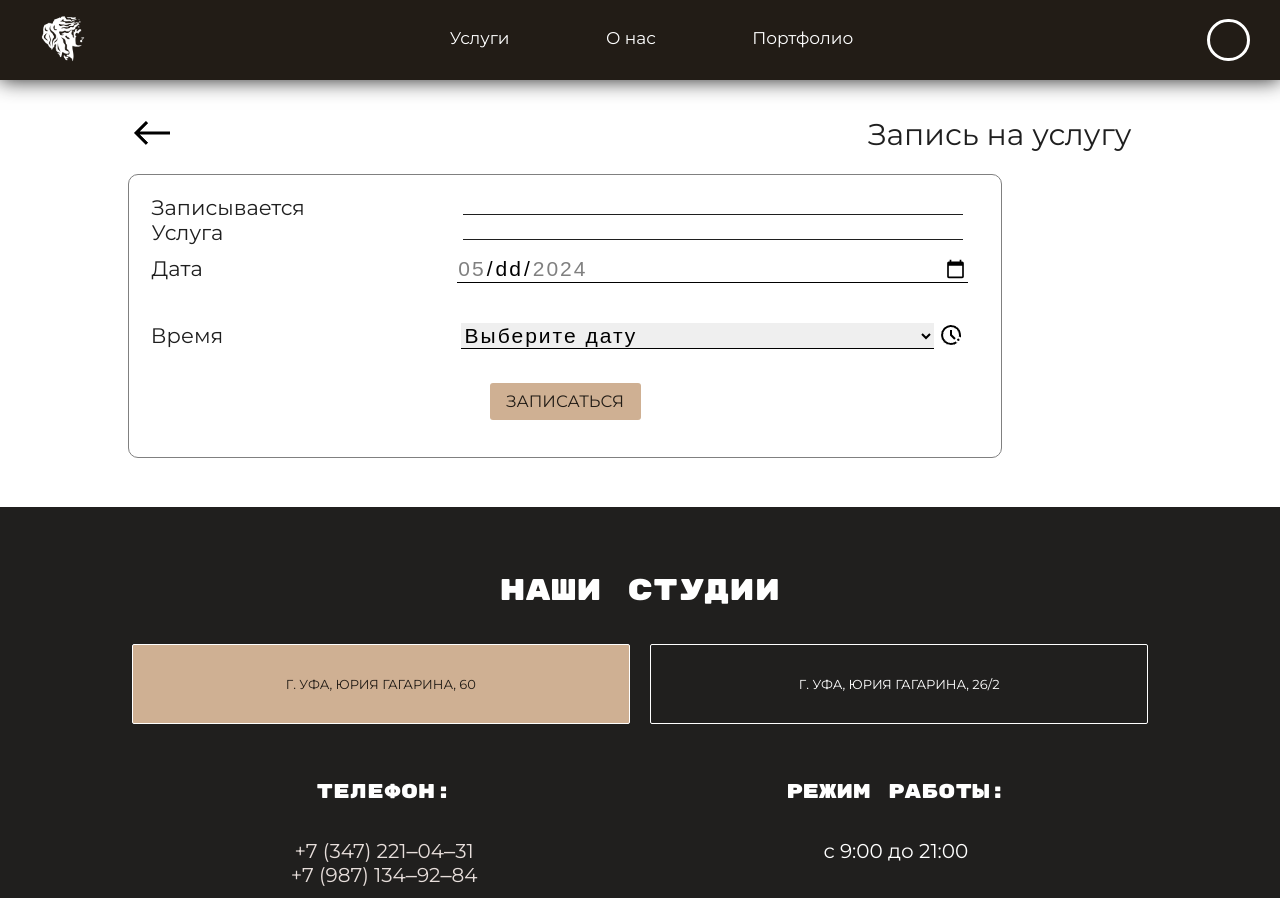
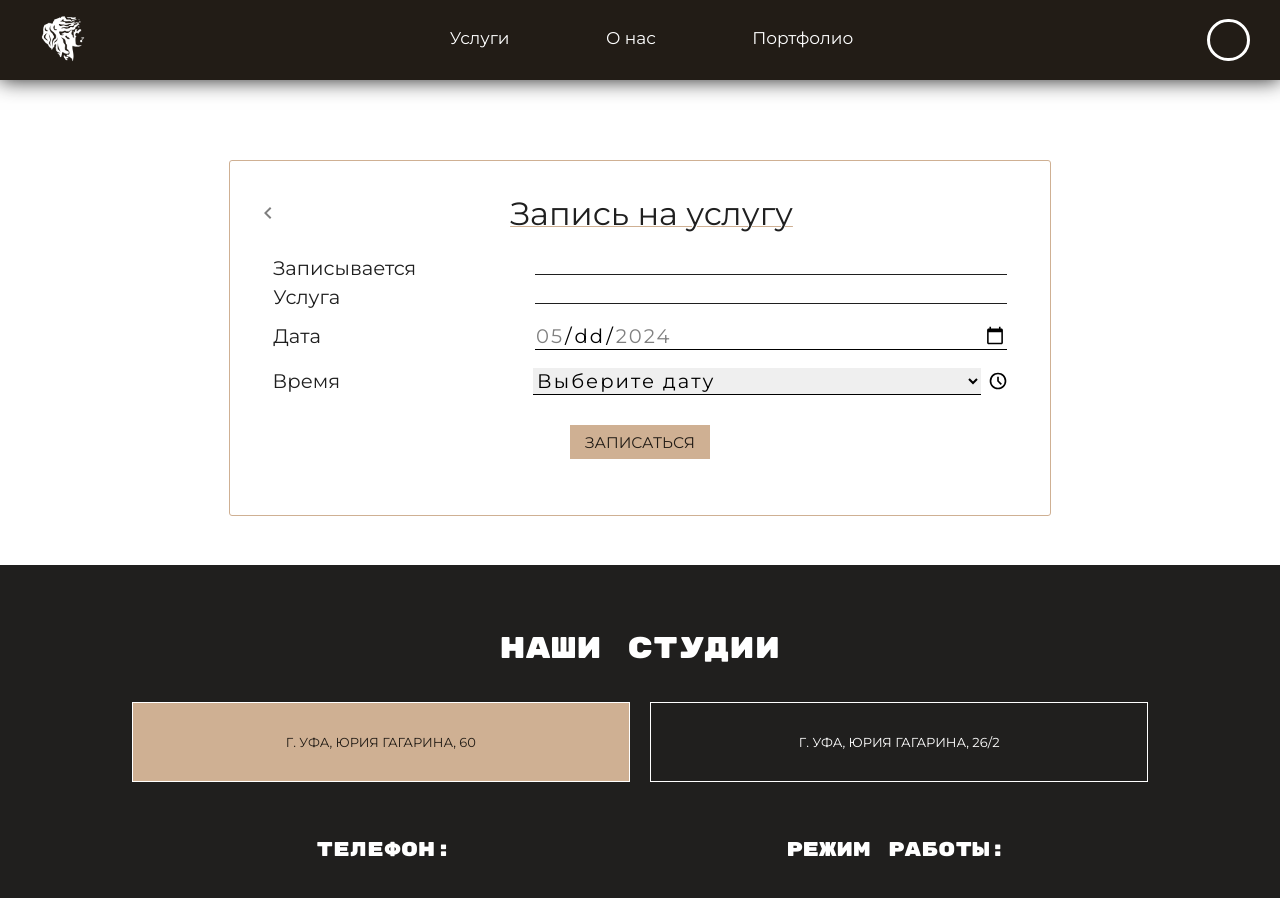
Before and after one commit to Girfanova/aphrodite, a PHP site: page /make-record.php?id=1 in a window 1280 px wide. Shown: the top 898 px of the page. Run offline with PHP 8.4, Linux system fonts and the light colour scheme; the visitor is signed in with stand-in values (Sample User, id 1); data that the repository does not hold is empty.

Commit message:
редактирование формы записи

```diff
--- a/css/style-header-footer.css
+++ b/css/style-header-footer.css
@@ -63,7 +63,7 @@ a:hover{
     font-family:var(--text-font);
     transition: all 0.5s ease-in-out;
     text-transform: uppercase;
-    border-radius: 2px;
+    /* border-radius: 2px; */
 }
 .btn:hover{
     transition: all 0.5s ease;
@@ -76,7 +76,8 @@ a:hover{
     padding:1% 2%;
     font-size:1.1em;
     border:none;
-    border-radius: 3px;
+    /* border-radius: 3px; */
+    margin: 2%;
 }
 .profile-circle{
     background-color:var(--fourth-color);
@@ -185,7 +186,7 @@ a:hover{
     border: 12px rgb(var(--first-color-rgb));
     border-bottom: 1px solid;
     outline: none;
-    font-family: 'Source Sans 3',sans-serif;
+    font-family: var(--text-font),sans-serif;
     letter-spacing: 2px;
     font-size: 1.4em;
 }
--- a/css/style-pages.css
+++ b/css/style-pages.css
@@ -25,33 +25,44 @@
     cursor: pointer;
 }
 .record-container {
-    margin: 12vh auto 5% auto;
-    font-size: 1.5em;
+    margin: 20vh auto 5% auto;
+    font-size: 1.4em;
+    padding: 2%;
     display: flex;
     flex-wrap: wrap;
-    justify-content: space-between;
-    align-items: center;
-    width:80%;
+    justify-content: center;
+    align-items: baseline;
+    width:60%;
+    border: 1px solid var(--third-color);
+    /* box-shadow: 0px 0px 10px var(--third-color); */
+    border-radius: 3px;
 }
-
+.record-container a{
+    width:3%;
+    opacity: 0.5;
+}
 .record-title {
-    font-size: 2em;
-    margin: 2%;
+    width:95%;
+    text-align: center;
+    font-size: 2.3em;
+    margin:1%;
     display: block;
+    text-decoration: underline var(--third-color) 1px;
 }
 
 .form-make-record {
+    width: 100%;
     display: flex;
     flex-wrap: wrap;
     justify-content: space-around;
     align-items: baseline;
-    border-radius: 10px;
-    border: 1px solid grey;
-    padding: 2%;
+    margin: 2%;
+    /* border-radius: 10px; */
+    /* border: 1px solid grey; */
 }
 
-.form-make-record input{
-    margin: 2%;
+.form-make-record .input{
+    margin: 2% 0;
 }
 .form-make-record select {
     display: inline;
--- a/edit-profile.php
+++ b/edit-profile.php
@@ -69,7 +69,7 @@
     <div class="lk">
 
         <div class='lk-profile'>
-            <a href='lk.php'> <img class='back-btn' src='Resources/back-btn.png' title='Назад'> </a>
+            <a href='lk.php'> <img class='back-btn' src='Resources/back-btn.svg' title='Назад'> </a>
             <?php
             session_start();
             require_once ("connect_db.php");
--- a/make-record.php
+++ b/make-record.php
@@ -2,18 +2,20 @@
 <html lang="ru">
 
 <head>
-    <?php require_once("head.html") ?>
+    <?php require_once ("head.html") ?>
     <link rel="stylesheet" href="css/style-pages.css" type="text/css">
 </head>
 
 <body>
-    <?php require_once("header.php") ?>
+    <?php require_once ("header.php") ?>
     <div class="record-container">
-            <a href='#' onclick='history.back(); return false;'><img src='Resources/back-btn.png'></a>
+        <a href='#' onclick='history.back(); return false;'>
+        <img src='Resources/back-btn.svg' title='Назад'>
+    </a>
         <p class='record-title'>Запись на услугу</p>
         <?php
         session_start();
-            require_once("connect_db.php");
+        require_once ("connect_db.php");
         $user = mysqli_query($link, "SELECT users.id, surname, name,  phone FROM users  WHERE users.id = " . $_SESSION["user_id"]);
         while ($stroka = mysqli_fetch_array($user)) {
             $id = $_GET["id"];
@@ -36,15 +38,15 @@
 
             <div class="label">Записывается</div>
             <div class="input-box">
-                    <div class="input" name='name'><b>
+                <div class="input" name='name'>
                     <?php echo "$surname $name"; ?>
-                        </b></div>
+                </div>
             </div>
             <div class="label">Услуга</div>
             <div class="input-box">
-                    <div class="input" name='service'><b>
+                <div class="input" name='service'>
                     <?php echo $service; ?>
-                        </b></div>
+                </div>
             </div>
             <!-- <div class="label" name="master">Мастер</div>
                 <div class="input-box">
@@ -57,20 +59,19 @@
                 <input id='date-record' name="date-record" type="date"
                     oninput='getdate(this.value, <? echo $_GET["id"] ?>);'
                     min="<?php echo date('Y-m-d', strtotime("+1 days")); ?>"
-                        max="<?php echo date('Y-m-d', strtotime("+7 days")); ?>" class="input" required><br>
+                    max="<?php echo date('Y-m-d', strtotime("+7 days")); ?>" class="input" required>
             </div>
             <div class="label">Время</div>
             <div class="input-box">
                 <div>
-                        <select class='input' name="record-time" id="record-times" cfm_check="Y" required>
+                    <select class='input' name="record-time" id="record-times" required
+                        style='width: calc(100% - 24px);'>
                         <option>Выберите дату</option>
                     </select>
                     <div style=' display: inline-block; margin:0 0 0 1%; position:relative;'>
                         <img style=' position: absolute;
-    top: 50%;
-    margin-top: -20px;
-    left: 50%;
-    margin-left: -20px;' src='Resources\time.png'>
+    margin-top: -17px;
+    margin-left: -1px; width:20px;' src='Resources\time.svg'>
                     </div>
                 </div>
             </div>
@@ -83,7 +84,7 @@
 
     </div>
 
-    <?php require_once("footer.html") ?>
+    <?php require_once ("footer.html") ?>
     <script>
 
         function getdate(e, id) {
@@ -92,6 +93,7 @@
             let date = date1.toISOString().split('T')[0];
             console.log(day_of_week);
             $.ajax({
+                method: 'POST',
                 url: "get-free-records.php",
                 async: false,
                 data: { day_of_week: day_of_week, date: date, service_id: id },
```
Also changed, not shown: css/style-main-page.css (+4 -3 lines), get-free-records.php (+8 -5 lines), Resources/back-btn.svg (added), Resources/time.svg (added). Lines whose indentation alone changed are shown as unchanged.
